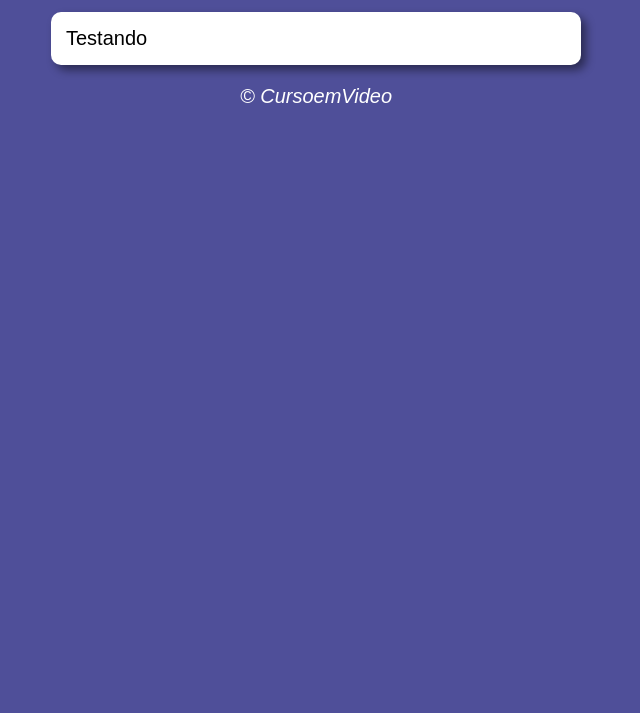
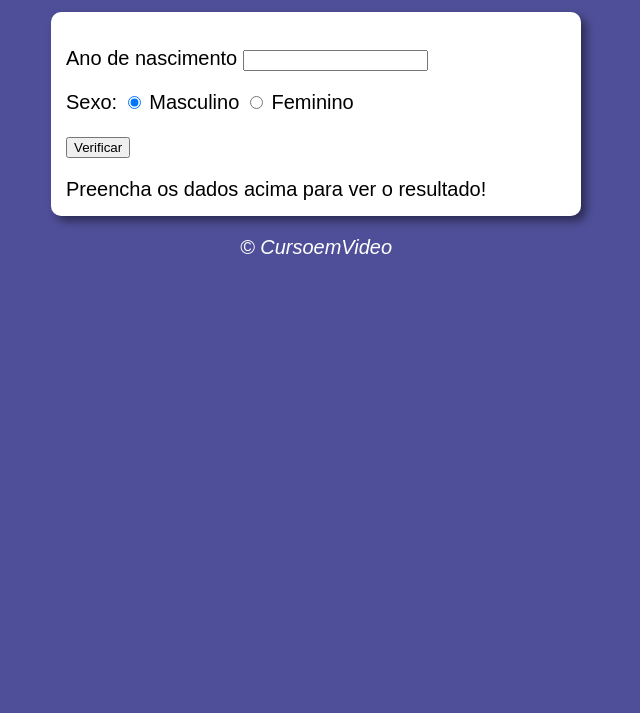
Before and after one commit to UlissesUczak/JS, a plain HTML site: page exercicios-praticos/ex002/ex001.html in a window 1280 px wide. Shown: the part 87-800 px from the top of the page, without its empty margins (324-964 px from the left). Drawn offline with Linux system fonts and the light colour scheme.

Commit message:
Verificando erros

```diff
--- a/exercicios-praticos/ex002/ex001.html
+++ b/exercicios-praticos/ex002/ex001.html
@@ -1,20 +1,35 @@
 <!DOCTYPE html>
-<html lang="en">
+<html lang="pt-br">
   <head>
     <meta charset="UTF-8" />
     <meta name="viewport" content="width=device-width, initial-scale=1.0" />
     <title>Modelo de exercicio</title>
-    <link rel="stylesheet" href="estilo.css">
+    <link rel="stylesheet" href="estilo.css" />
   </head>
   <body>
     <header>
-      <h1>Titulo</h1>
+      <h1>Verificador de idade</h1>
     </header>
-    <section> Testando
-      <div></div>
-      <div></div>
+    <section>
+      <div>
+        <p>
+          Ano de nascimento
+          <input type="number" name="txtano" id="txtano" min="0" required />
+        </p>
+        <p>
+          Sexo:
+          <input type="radio" name="radsex" id="mas" checked />
+          <label for="mas">Masculino</label>
+          <input type="radio" name="radsex" id="fem" />
+          <label for="fem">Feminino</label>
+        </p>
+        <p><input type="button" value="Verificar" onclick="verificar()" /></p>
+      </div>
+      <div id="res">Preencha os dados acima para ver o resultado!</div>
     </section>
-    <footer><p>&copy; CursoemVideo</p></footer>
-    <script  src="script.js"> </script>
+    <footer>
+      <p>&copy; CursoemVideo</p>
+    </footer>
+    <script src="script.js"></script>
   </body>
 </html>
--- a/exercicios-praticos/ex002/script.js
+++ b/exercicios-praticos/ex002/script.js
@@ -0,0 +1,12 @@
+function verificar() {
+  var data = new Date();
+  var ano = data.getFullYear();
+  var fano = document.getElementById("txtano");
+  var res = document.querySelector("div#res");
+  if (fano.value.length == 0 || Number(fano.value) > ano) {
+    window.alert("[ERRO!] Verifique os dados e tente novamente");
+  } else {
+    var fsex = document.getElementByName("radsex");
+    var idade = ano - Number(fano.value);
+  }
+}
```
